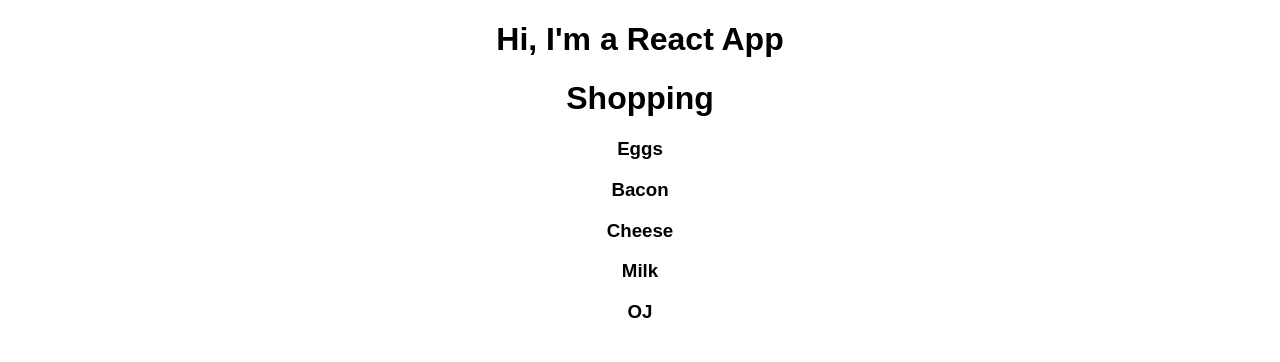
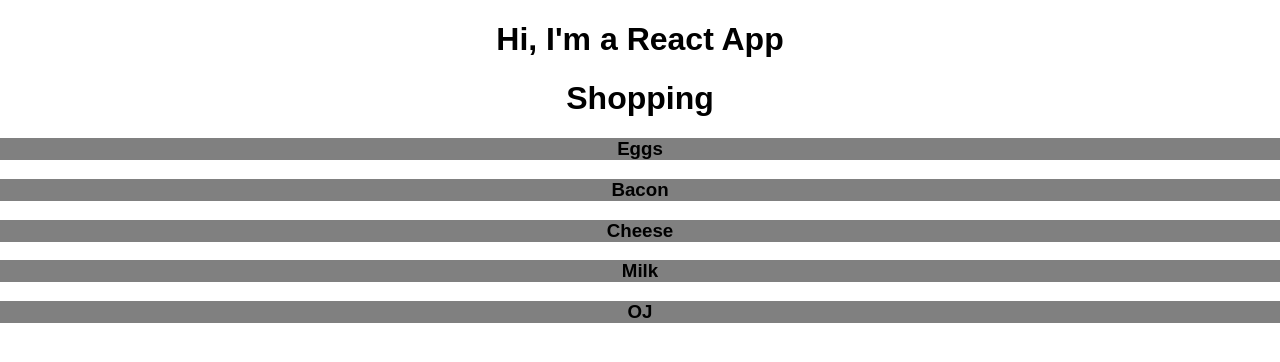
Before and after one commit to winnerdev2012/u-react-max, a React (Create React App) app in the folder 27-create-react-app/react1/: page / in a window 1280 px wide. Shown: the top 362 px of the page. Built offline with nearby package versions, Linux system fonts and the light colour scheme.

Commit message:
Add subTask style

```diff
--- a/27-create-react-app/react1/src/App.css
+++ b/27-create-react-app/react1/src/App.css
@@ -1,3 +1,7 @@
 .App {
   text-align: center;
 }
+
+.subTask {
+  background-color: gray;
+}
--- a/27-create-react-app/react1/src/SubTask.js
+++ b/27-create-react-app/react1/src/SubTask.js
@@ -4,7 +4,7 @@ class SubTask extends Component {
   render(){
     return (
       <div>
-        <h3>{this.props.subtitle}</h3>
+        <h3 className='subTask'>{this.props.subtitle}</h3>
       </div>
     )
   }
```
Also changed, not shown: 27-create-react-app/react1/package.json (line endings or trailing spaces), 1 other file (tests, documents, lock files or other folders).
